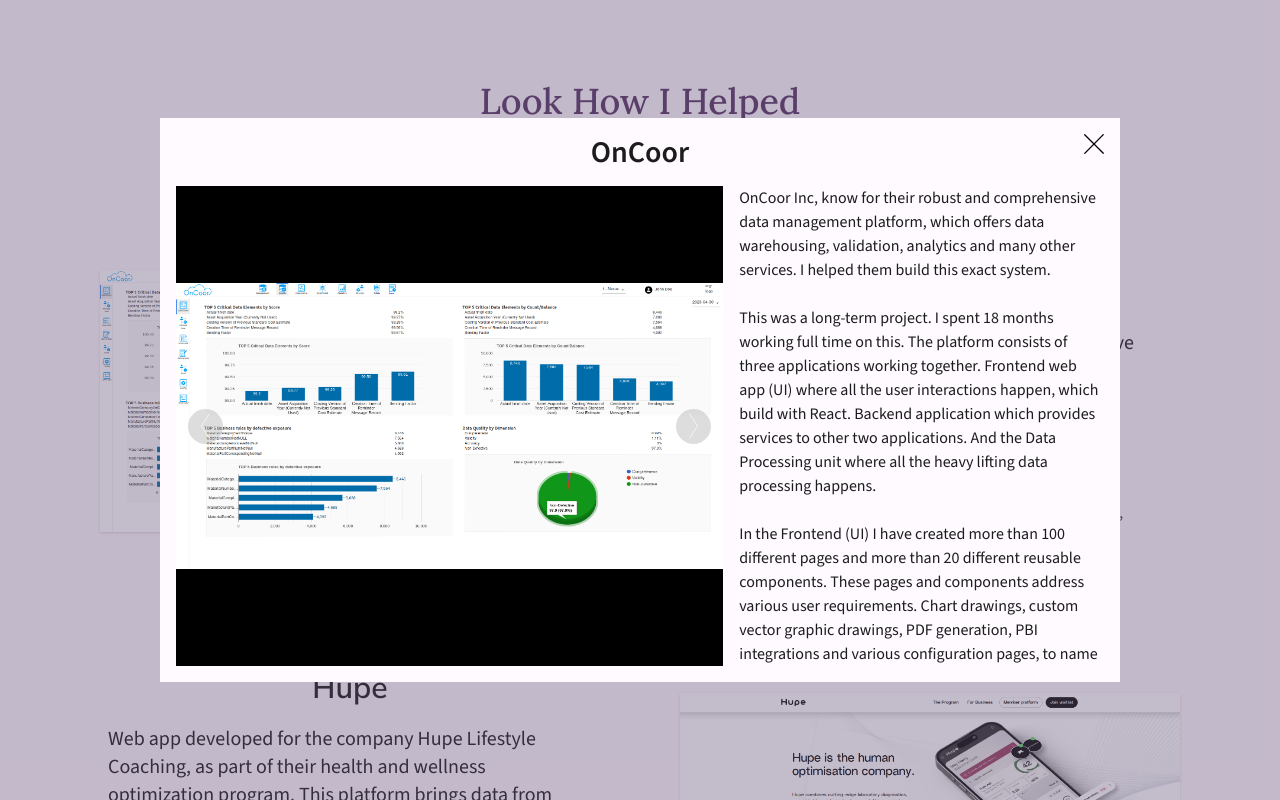
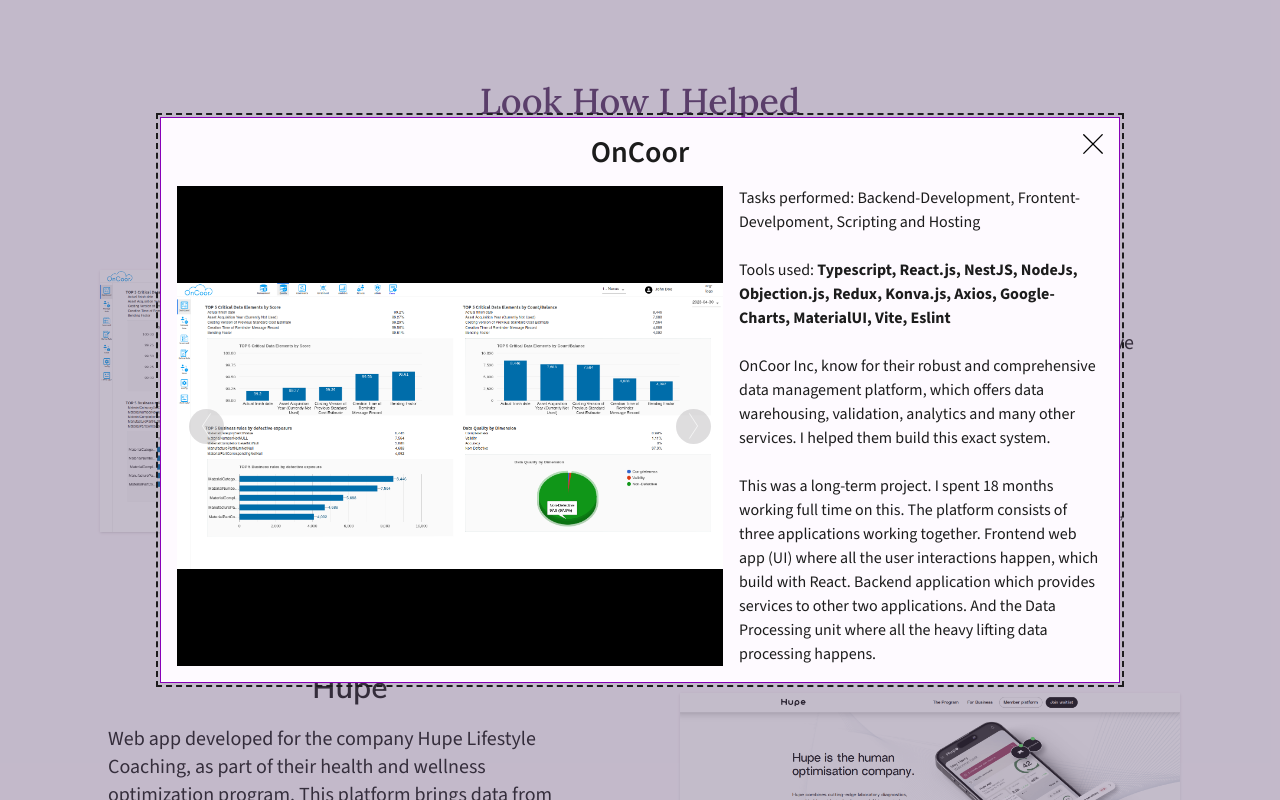
Before and after one commit to ChamikaraTDP/portfolio, a Next.js app: page / in a window 1280 px wide. Both pictures are taken after a click on the element 350 px from the left and 2176 px from the top of the page. Shown: the part 1776-2576 px from the top of the page. Built offline with nearby package versions, Linux system fonts and the light colour scheme.

Commit message:
Update tech stack details

```diff
--- a/src/app/page.tsx
+++ b/src/app/page.tsx
@@ -43,8 +43,20 @@
     siteLink: 'https://oncoor.com',
     siteDisplay: 'oncoor.com',
     imageFirst: true,
-    techStack:
-      'Backend-Development, Frontent-Develpoment, Scripting and Hosting',
+    techStack: [
+      'Typescript',
+      'React.js',
+      'NestJS',
+      'NodeJs',
+      'Objection.js',
+      'Redux',
+      'Konva.js',
+      'Axios',
+      'Google-Charts',
+      'MaterialUI',
+      'Vite',
+      'Eslint',
+    ],
     longDesc: (
       <p>
         OnCoor Inc, know for their robust and comprehensive data management
@@ -74,7 +86,7 @@
         notification services and automated job scheduling services as well.
         <br />
         <br />
-        Data process is where job fetching, queuing and executing happens.Data
+        Data process is where job fetching, queuing and executing happens. Data
         process is capable of handling streams of data from various data sources
         and also monitors and reports each job execution. I had to assign each
         job to its own separate process in order to increase performance and
@@ -106,7 +118,16 @@
     siteLink: 'https://hupe.life',
     siteDisplay: 'hupe.life',
     imageFirst: false,
-    techStack: 'Frontent-Develpoment, Image and Content Optimization',
+    techStack: [
+      'Typescript',
+      'React.js',
+      'Next.js',
+      'Tailwindcss',
+      'Chart.js',
+      'Zustand',
+      'Axios',
+      'Eslint',
+    ],
     longDesc: (
       <p>
         Web app developed for the company Hupe Lifestyle Coaching, as part of
@@ -151,7 +172,15 @@
     siteLink: 'https://sujathasanthurium.com',
     siteDisplay: 'sujathasanthurium.com',
     imageFirst: true,
-    techStack: 'Web Design, Frontend-Development, Hosting and Maintenance',
+    techStack: [
+      'Typescript',
+      'React.js',
+      'Next.js',
+      'Tailwindcss',
+      'Axios',
+      'Formik',
+      'Eslint',
+    ],
     longDesc: (
       <p>
         This website was build for a local florist who specialized in Anthurium.
--- a/src/components/ProjectDetailModel.tsx
+++ b/src/components/ProjectDetailModel.tsx
@@ -6,7 +6,7 @@
 export default function ProjectDetailModel({ project, onClickClose }: any) {
   return (
     <div className="fixed z-50 top-0 left-0 w-screen h-screen bg-[#5f4c725f] flex items-center justify-center py-12 lg:py-0">
-      <div className="w-11/12 xl:w-3/4 2xl:w-2/3 max-h-full bg-background-default p-2 lg:p-4 relative overflow-auto">
+      <div className="w-11/12 xl:w-3/4 2xl:w-2/3 max-h-full bg-background-default p-2 lg:p-4 relative overflow-auto border border-border-secondary outline-dashed outline-2 outline-offset-2">
         <div className="absolute right-2 lg:right-4 cursor-pointer" onClick={onClickClose}>
           <Image
             src={'/icons/cross.svg'}
@@ -35,6 +35,13 @@
           </div>
 
           <div className="basis-2/5 p-2 pt-4 lg:p-0 lg:h-[400px] xl:h-[480px] overflow-auto text-left">
+            Tasks performed: {project.tasks}
+            <br />
+            <br />
+            Tools used: <b>{project.techStack.join(', ')}</b>
+            <br />
+            <br />
+
             {project.longDesc}
           </div>
         </div>
```
